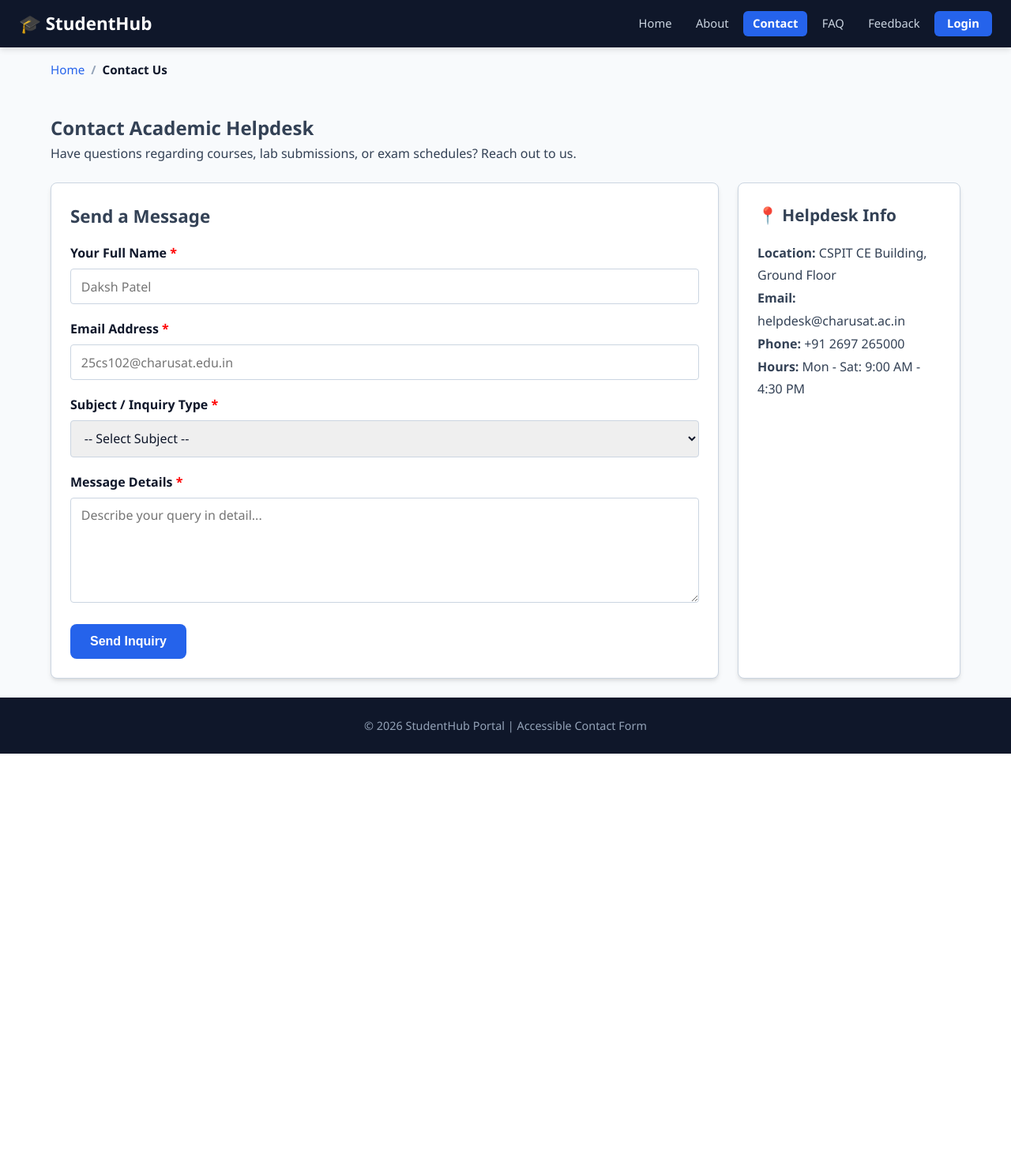
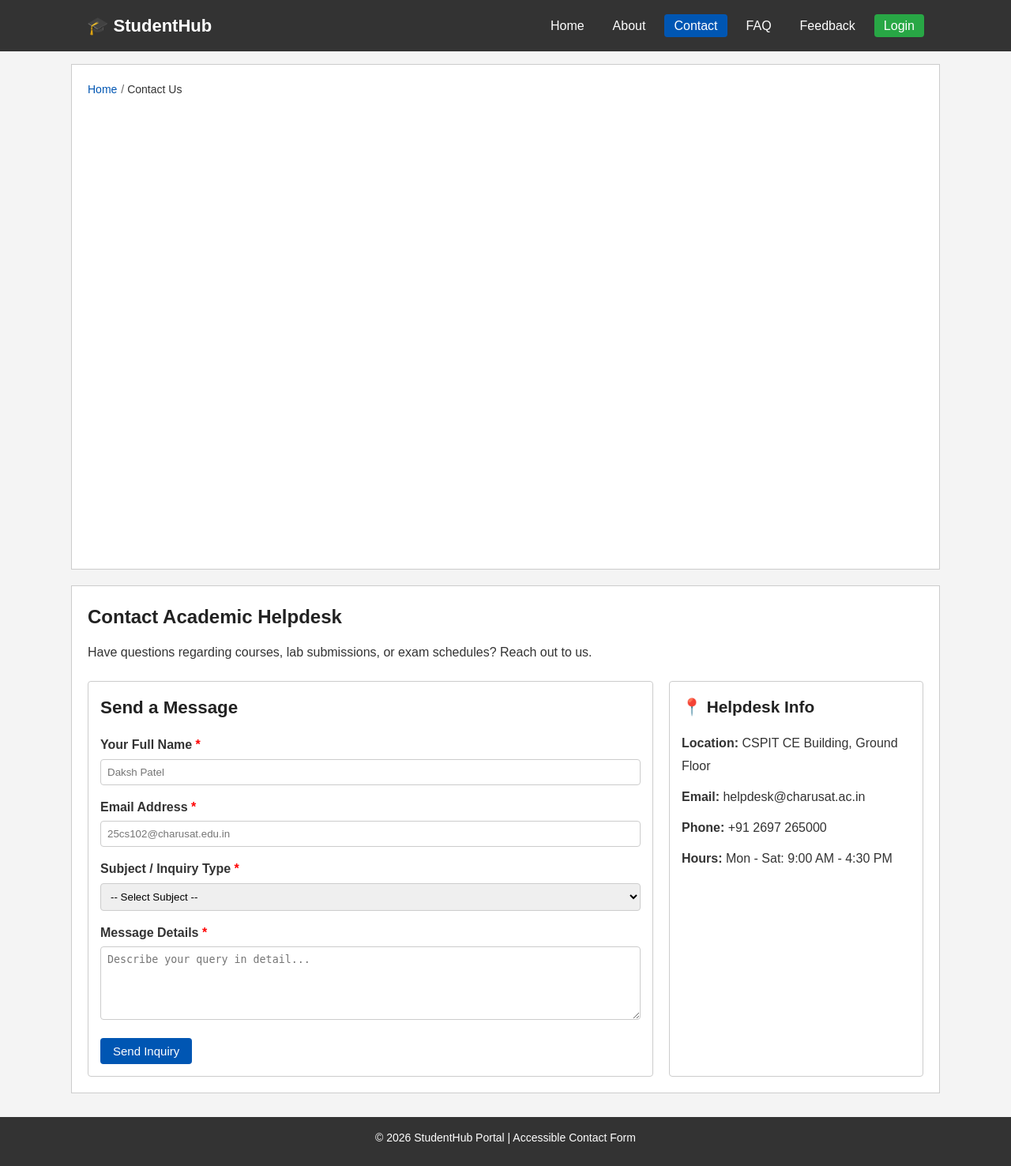
Before and after one commit to cs-cspit/25cs102-student-portel, a PHP site: page /contact.html in a window 1280 px wide. Shown: the whole page at 79% size. Before the commit the page ends 954 px from the top, so only its background shows below. Run offline with PHP 8.4, Linux system fonts and the light colour scheme.

Commit message:
style: simplify CSS design system for clean beginner presentation

```diff
--- a/assets/css/style.css
+++ b/assets/css/style.css
@@ -1,18 +1,10 @@
-/* StudentHub Stylesheet - Shared CSS Variables, Clean Navigation & Practical 2 Accessibility */
+/* StudentHub - Simple Beginner CSS Stylesheet (Practical Lab 2 Baseline) */
 
 :root {
-  --primary-color: #2563eb;
-  --primary-hover: #1d4ed8;
-  --secondary-color: #0f172a;
-  --bg-color: #f8fafc;
-  --card-bg: #ffffff;
-  --text-color: #334155;
-  --heading-color: #0f172a;
-  --accent-color: #10b981;
-  --border-color: #cbd5e1;
-  --radius: 8px;
-  --shadow: 0 4px 6px -1px rgba(0, 0, 0, 0.1), 0 2px 4px -1px rgba(0, 0, 0, 0.06);
-  --focus-ring: #2563eb;
+  --primary-color: #0056b3;
+  --bg-color: #f4f4f4;
+  --text-color: #333333;
+  --border-color: #cccccc;
 }
 
 * {
@@ -22,131 +14,100 @@
 }
 
 body {
-  font-family: 'Segoe UI', Tahoma, Geneva, Verdana, sans-serif;
+  font-family: Arial, Helvetica, sans-serif;
   background-color: var(--bg-color);
   color: var(--text-color);
   line-height: 1.6;
-  display: flex;
-  flex-direction: column;
-  min-height: 100vh;
 }
 
-/* Skip-to-content Link (Advanced Extension) */
+/* Skip Link for Accessibility */
 .skip-link {
   position: absolute;
   top: -100px;
-  left: 1rem;
-  background-color: #000000;
+  left: 10px;
+  background: #000000;
   color: #ffffff;
-  padding: 0.75rem 1.25rem;
-  z-index: 1000;
-  border-radius: 4px;
-  font-weight: bold;
-  text-decoration: underline;
-  transition: top 0.2s ease;
+  padding: 8px 12px;
+  z-index: 100;
 }
 
 .skip-link:focus {
-  top: 1rem;
-  outline: 3px solid #f59e0b;
+  top: 10px;
 }
 
-/* Header & Navigation Bar Styling */
+/* Header & Navigation Bar */
 header {
-  background-color: var(--secondary-color);
-  box-shadow: 0 2px 8px rgba(0,0,0,0.15);
+  background-color: #333333;
+  color: #ffffff;
 }
 
 .navbar {
-  max-width: 1400px;
+  max-width: 1100px;
   margin: 0 auto;
-  padding: 0.75rem 1.5rem;
+  padding: 15px 20px;
   display: flex;
   justify-content: space-between;
   align-items: center;
-  gap: 1.5rem;
+  flex-wrap: wrap;
 }
 
 .navbar .logo {
-  font-size: 1.4rem;
-  font-weight: 700;
   color: #ffffff;
+  font-size: 22px;
+  font-weight: bold;
   text-decoration: none;
-  display: inline-flex;
-  align-items: center;
-  gap: 0.5rem;
-  white-space: nowrap;
 }
 
 .nav-links {
   list-style: none;
   display: flex;
-  align-items: center;
-  gap: 0.4rem;
+  gap: 12px;
   flex-wrap: wrap;
 }
 
-.nav-links li {
-  display: inline-flex;
-  align-items: center;
-}
-
 .nav-links a {
-  color: #cbd5e1;
+  color: #ffffff;
   text-decoration: none;
-  font-weight: 500;
-  font-size: 0.92rem;
-  padding: 0.4rem 0.75rem;
-  border-radius: 6px;
-  transition: all 0.2s ease;
-  white-space: nowrap;
-  display: inline-block;
-  line-height: 1.3;
+  padding: 6px 12px;
+  border-radius: 4px;
 }
 
 .nav-links a:hover,
-.nav-links a:focus-visible {
-  color: #ffffff;
-  background-color: rgba(255, 255, 255, 0.12);
-}
-
 .nav-links a.active {
-  color: #ffffff;
   background-color: var(--primary-color);
-  font-weight: 600;
 }
 
 .nav-links a.btn-login {
-  background-color: var(--primary-color);
+  background-color: #28a745;
   color: #ffffff;
-  font-weight: 600;
-  padding: 0.4rem 1rem;
-  border-radius: 6px;
 }
 
-.nav-links a.btn-login:hover {
-  background-color: var(--primary-hover);
+/* Container */
+.container {
+  max-width: 1100px;
+  margin: 20px auto;
+  padding: 0 20px;
+  background-color: #ffffff;
+  border: 1px solid var(--border-color);
+  padding: 20px;
+  min-height: 80vh;
 }
 
-/* Breadcrumb Navigation */
+/* Breadcrumbs */
 .breadcrumb-nav {
-  margin-bottom: 1.2rem;
-  font-size: 0.95rem;
+  margin-bottom: 15px;
+  font-size: 14px;
 }
 
 .breadcrumb {
+  list-style: none;
   display: flex;
-  flex-wrap: wrap;
-  list-style: none;
-  gap: 0.5rem;
-  align-items: center;
-  color: #64748b;
+  gap: 5px;
 }
 
 .breadcrumb-item + .breadcrumb-item::before {
-  content: "/";
-  margin-right: 0.5rem;
-  color: #94a3b8;
+  content: "/ ";
+  color: #666666;
 }
 
 .breadcrumb-item a {
@@ -154,178 +115,116 @@ header {
   text-decoration: none;
 }
 
-.breadcrumb-item a:hover {
-  text-decoration: underline;
+/* Page Elements & Cards */
+h1, h2, h3 {
+  margin-bottom: 12px;
+  color: #222222;
 }
 
-.breadcrumb-item[aria-current="page"] {
-  color: #0f172a;
-  font-weight: 600;
+p {
+  margin-bottom: 10px;
 }
 
-/* Main Layout Container */
-.container {
-  max-width: 1200px;
-  width: 100%;
-  margin: 1.5rem auto;
-  padding: 0 1.5rem;
-  flex: 1;
-}
-
-/* Hero Section */
 .hero {
-  background: linear-gradient(135deg, #1e293b, #0f172a);
-  color: white;
-  padding: 3rem 2rem;
-  border-radius: var(--radius);
+  background-color: #e9ecef;
+  border: 1px solid #d6d8db;
+  padding: 30px 20px;
   text-align: center;
-  margin-bottom: 2rem;
-  box-shadow: var(--shadow);
-}
-
-.hero h1 {
-  font-size: 2.2rem;
-  margin-bottom: 1rem;
+  margin-bottom: 20px;
+  border-radius: 4px;
 }
 
 .btn {
   display: inline-block;
   background-color: var(--primary-color);
-  color: white;
-  padding: 0.75rem 1.5rem;
+  color: #ffffff;
+  padding: 8px 16px;
   text-decoration: none;
-  border-radius: var(--radius);
-  font-weight: 600;
-  border: 1px solid transparent;
+  border: none;
+  border-radius: 4px;
   cursor: pointer;
-  transition: background-color 0.2s ease;
-  font-size: 1rem;
+  font-size: 15px;
 }
 
 .btn:hover {
-  background-color: var(--primary-hover);
+  background-color: #004085;
 }
 
-/* Accessibility Focus States */
-a:focus-visible,
-button:focus-visible,
-input:focus-visible,
-select:focus-visible,
-textarea:focus-visible {
-  outline: 3px solid var(--focus-ring);
-  outline-offset: 2px;
-}
-
-/* Cards & Grid Layout */
 .grid-3 {
-  display: grid;
-  grid-template-columns: repeat(auto-fit, minmax(300px, 1fr));
-  gap: 1.5rem;
-  margin-top: 1.5rem;
+  display: flex;
+  gap: 20px;
+  flex-wrap: wrap;
+  margin-top: 15px;
 }
 
 .card {
-  background-color: var(--card-bg);
+  flex: 1 1 300px;
   border: 1px solid var(--border-color);
-  border-radius: var(--radius);
-  padding: 1.5rem;
-  box-shadow: var(--shadow);
+  background-color: #ffffff;
+  padding: 15px;
+  border-radius: 4px;
 }
 
-.card h3 {
-  color: var(--heading-color);
-  margin-bottom: 0.5rem;
-}
-
-/* Form Accessibility Styles */
+/* Basic Form Styling */
 .form-group {
-  margin-bottom: 1.2rem;
+  margin-bottom: 15px;
 }
 
 .form-group label {
   display: block;
-  font-weight: 600;
-  margin-bottom: 0.4rem;
-  color: var(--heading-color);
+  font-weight: bold;
+  margin-bottom: 5px;
 }
 
 .form-control {
   width: 100%;
-  padding: 0.65rem 0.8rem;
+  padding: 8px;
   border: 1px solid var(--border-color);
   border-radius: 4px;
-  font-size: 1rem;
-  font-family: inherit;
-  color: #0f172a;
-}
-
-.form-hint {
-  font-size: 0.85rem;
-  color: #64748b;
-  margin-top: 0.3rem;
 }
 
 fieldset {
   border: 1px solid var(--border-color);
-  padding: 1rem;
-  border-radius: 6px;
-  margin-bottom: 1.2rem;
+  padding: 12px;
+  margin-bottom: 15px;
+  border-radius: 4px;
 }
 
 legend {
-  font-weight: 600;
-  padding: 0 0.5rem;
-  color: var(--heading-color);
+  font-weight: bold;
+  padding: 0 5px;
 }
 
-/* Wireframe Tag Marker */
-.wireframe-badge {
-  display: inline-block;
-  background-color: #fef3c7;
-  color: #92400e;
-  font-size: 0.75rem;
-  padding: 0.2rem 0.5rem;
-  border-radius: 4px;
-  margin-bottom: 0.5rem;
-  text-transform: uppercase;
-  font-weight: bold;
+/* Sidebar Layout */
+.layout-with-sidebar {
+  display: flex;
+  gap: 20px;
+  flex-wrap: wrap;
 }
 
-/* Sidebar & Content Layout */
-.layout-with-sidebar {
-  display: grid;
-  grid-template-columns: 3fr 1fr;
-  gap: 1.5rem;
+.layout-with-sidebar > section {
+  flex: 3 1 500px;
 }
 
-@media (max-width: 900px) {
-  .layout-with-sidebar {
-    grid-template-columns: 1fr;
-  }
+.layout-with-sidebar > aside {
+  flex: 1 1 250px;
 }
 
 /* Footer */
 footer {
-  background-color: var(--secondary-color);
-  color: #94a3b8;
+  background-color: #333333;
+  color: #ffffff;
   text-align: center;
-  padding: 1.5rem;
-  margin-top: auto;
-  font-size: 0.9rem;
+  padding: 15px;
+  margin-top: 30px;
+  font-size: 14px;
 }
 
-footer a {
-  color: #cbd5e1;
+/* Role fields dynamic display */
+.role-fields {
+  display: none;
 }
 
-/* Responsive Navigation Bar adjustments */
-@media (max-width: 1100px) {
-  .navbar {
-    flex-direction: column;
-    align-items: flex-start;
-    gap: 0.8rem;
-  }
-  .nav-links {
-    gap: 0.3rem;
-  }
+.role-fields.active-role {
+  display: block;
 }
```
